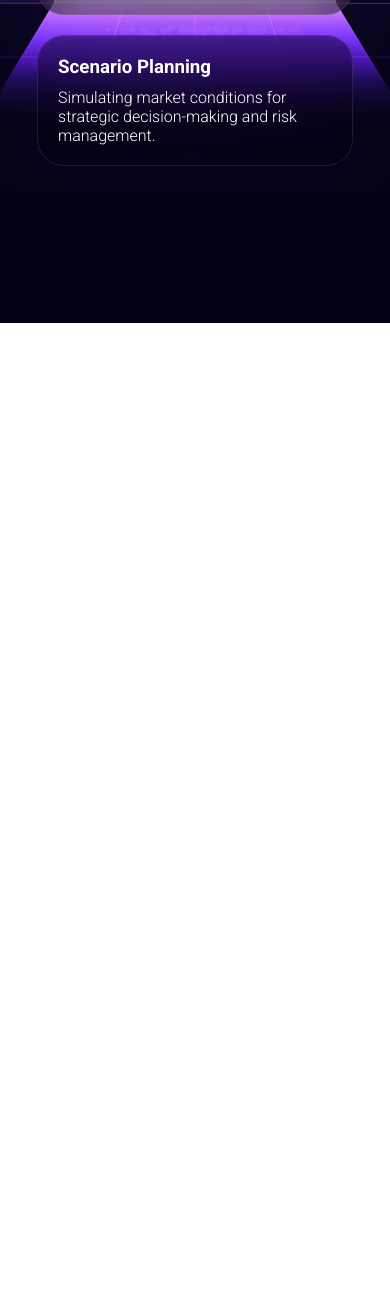
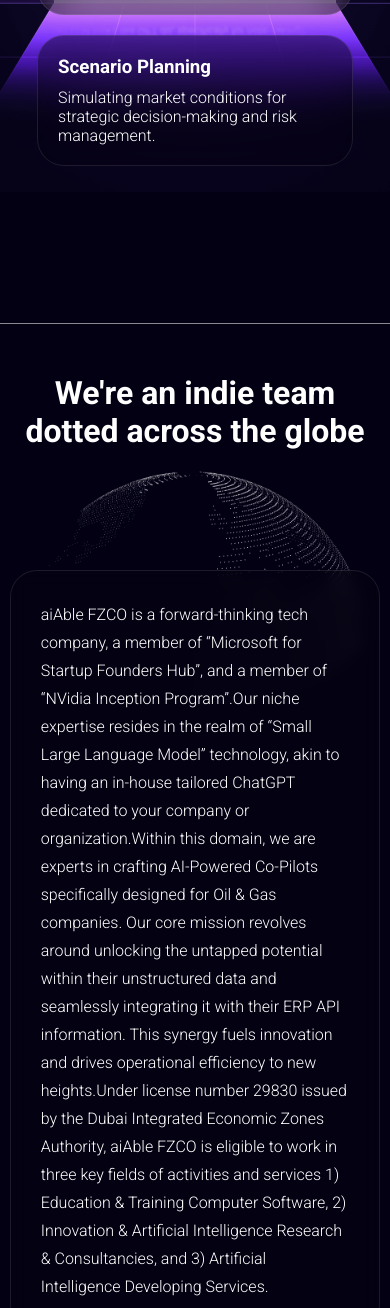
Before and after one commit to arianamirpour/aiAble-Website, a plain HTML site: page index.html in a window 390 px wide. Shown: the part 1618-2926 px from the top of the page. Before the commit the page ends 1941 px from the top, so only its background shows below. Drawn offline with nearby package versions, Linux system fonts and the light colour scheme.

Commit message:
add about us section

```diff
--- a/Responsive.css
+++ b/Responsive.css
@@ -138,6 +138,23 @@
 
     }
 
+    .aboutus h1 {
+        font-size: 2rem;
+    }
+
+    .aboutus {
+        background-position: center 5em;
+        background-size: 400px;
+        height: 135vh;
+    }
+
+    .aboutus p {
+        width: 95%;
+        justify-content: center;
+        font-size: 1rem;
+        line-height: 28px;
+    }
+
 }
 
 
--- a/index.html
+++ b/index.html
@@ -70,6 +70,10 @@
             </div>
         </div>
     </div>
+    <div class="aboutus">
+        <h1>We're an indie team <br>dotted across the globe</h1>
+        <p>aiAble FZCO is a forward-thinking tech company, a member of “Microsoft for Startup Founders Hub”, and a member of “NVidia Inception Program”.Our niche expertise resides in the realm of “Small Large Language Model” technology, akin to having an in-house tailored ChatGPT dedicated to your company or organization.Within this domain, we are experts in crafting AI-Powered Co-Pilots specifically designed for Oil & Gas companies. Our core mission revolves around unlocking the untapped potential within their unstructured data and seamlessly integrating it with their ERP API information. This synergy fuels innovation and drives operational efficiency to new heights.Under license number 29830 issued by the Dubai Integrated Economic Zones Authority, aiAble FZCO is eligible to work in three key fields of activities and services 1) Education & Training Computer Software, 2) Innovation & Artificial Intelligence Research & Consultancies, and 3) Artificial Intelligence Developing Services.</p>
+    </div>
 
 </body>
 </html>
--- a/style.css
+++ b/style.css
@@ -171,7 +171,7 @@
 
 .items {
     width: 100%;
-    height: 100vh;
+    height: 80vh;
     /* background-color: #030014; */
     color: #fff;
     font-family: Roboto;
@@ -258,3 +258,43 @@
     margin-left: 70px;
 
 }
+
+.aboutus {
+    width: 100%;
+    height: 120vh;
+    color: #fff;
+    background-color: #030014;
+    background-image:url(./images/World.png);
+    background-size: 600px;
+    background-position: center 8em;
+    background-repeat: no-repeat;
+    border-top: solid 1px #ffffff89;
+
+}
+
+.aboutus h1 {
+    width: 90%;
+    margin: auto;
+    margin-top: 50px;
+    font-size: 60px;
+    font-family: Roboto;
+    text-align: center;
+}
+
+.aboutus p {
+    width: 70%;
+    margin: auto;
+    font-family: Roboto;
+    font-size: 1.1rem;
+    text-align: left;
+    font-weight: 300;
+    line-height: 40px;
+    position: relative;
+    top: 120px;
+    border-radius: 27px;
+    border: 1px solid rgba(255, 255, 255, 0.10);
+    background: rgba(6, 4, 17, 0.40);
+    backdrop-filter: blur(7.5px);
+    padding: 30px;
+
+}
```
Also changed, not shown: images/World.png (added).
